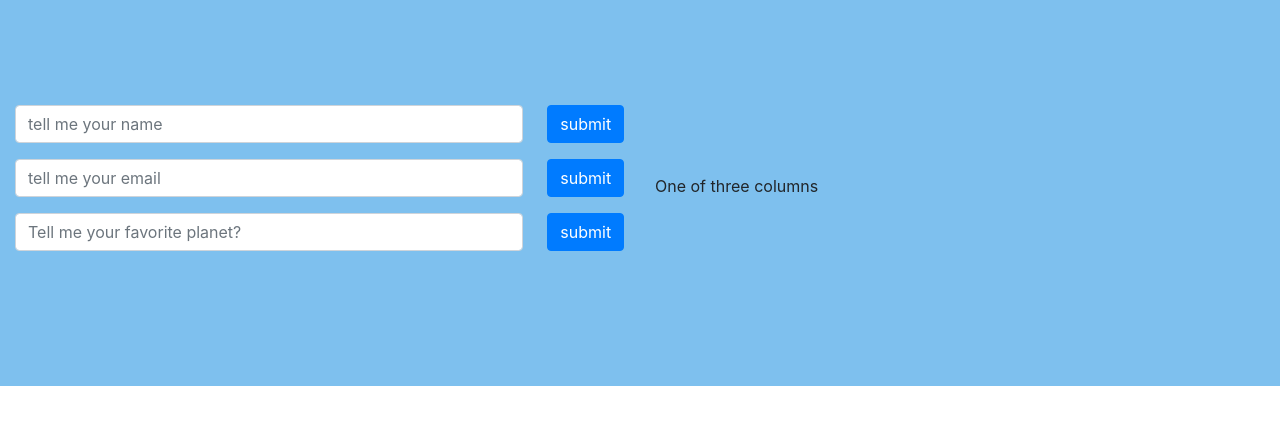
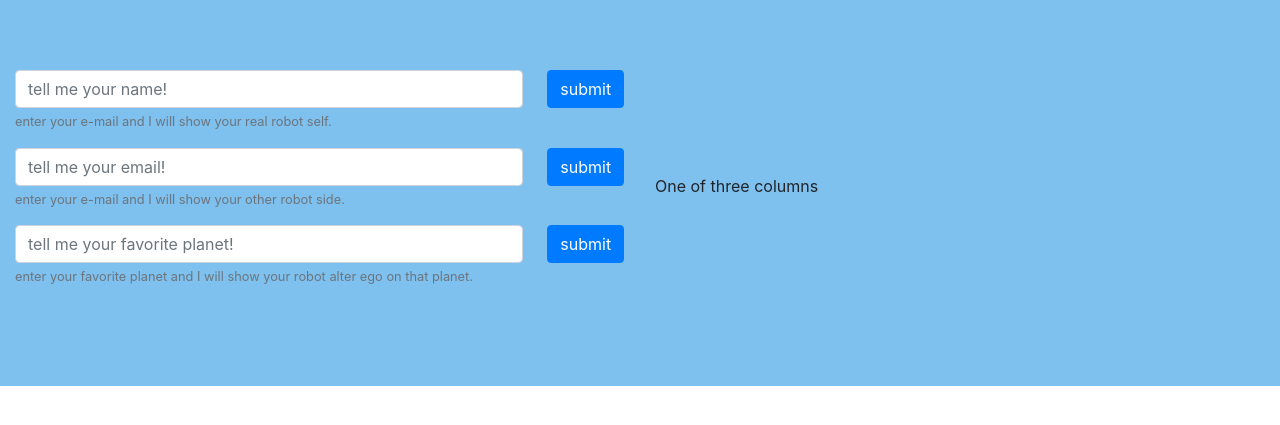
Before and after one commit to mihneavlad/robohash, a website: page index.html in a window 1280 px wide. Shown: the part 185-610 px from the top of the page. Drawn offline with nearby package versions, Linux system fonts and the light colour scheme; files that its build step writes are made by us from their sources.

Commit message:
Added some text explanations to each field.

```diff
--- a/index.html
+++ b/index.html
@@ -18,18 +18,20 @@
       <div class="col-12 container-fluid d-flex">
         <div class="col-sm button-container m-auto">
           <div class="form-group form-inline">
-            <input type="email" class="form-control col-10 mr-4" id="inputName" placeholder="tell me your name">
+            <input type="email" class="form-control col-10 mr-4" id="inputName" placeholder="tell me your name!">
             <button type="submit col-2" class="btn btn-primary">submit</button>
+            <small id="emailHelp" class="form-text text-muted">enter your e-mail and I will show your real robot self.</small>
+
           </div>
           <div class="form-group form-inline">
-            <input type="email" class="form-control col-10 mr-4" id="inputEmail" placeholder="tell me your email">
+            <input type="email" class="form-control col-10 mr-4" id="inputEmail" placeholder="tell me your email!">
             <button type="submit col-2" class="btn btn-primary">submit</button>
-            <!-- <small id="emailHelp" class="form-text text-muted">enter your e-mail and I will show your other robot side.</small> -->
+            <small id="emailHelp" class="form-text text-muted">enter your e-mail and I will show your other robot side.</small>
           </div>
           <div class="form-group form-inline">
-            <input type="email" class="form-control col-10 mr-4" id="inputFavoritePlanet" placeholder="Tell me your favorite planet?">
+            <input type="email" class="form-control col-10 mr-4" id="inputFavoritePlanet" placeholder="tell me your favorite planet!">
             <button type="submit col-2" class="btn btn-primary">submit</button>
-            <!-- <small id="emailHelp" class="form-text text-muted">enter your favorite planet and I will show your robot alter ego on that planet.</small> -->
+            <small id="emailHelp" class="form-text text-muted">enter your favorite planet and I will show your robot alter ego on that planet.</small>
           </div>
 
         </div>
```
